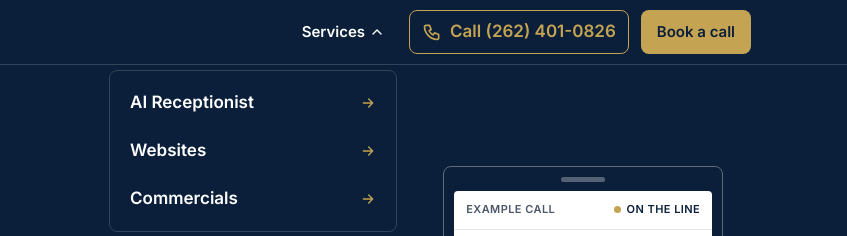
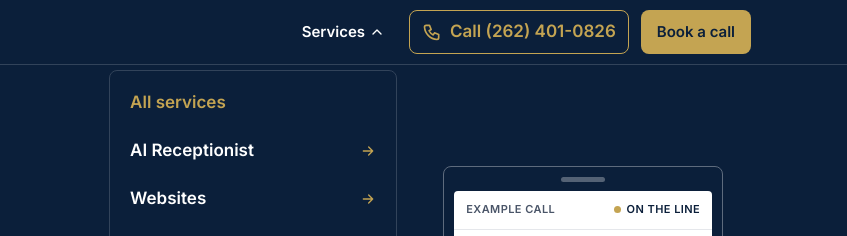
Before and after one commit to OJ-Holdings/ojsolutions-site, an Astro site: page / in a window 1280 px wide. Both pictures are taken after a click on the heading "Services". Shown: the top 236 px of the page, 433-1280 px from the left. Built offline with nearby package versions, Linux system fonts and the light colour scheme; Astro itself is replaced by a stand-in of ours.

Commit message:
feat: surface all services, trade pages and call data handling

```diff
--- a/src/components/Header.astro
+++ b/src/components/Header.astro
@@ -30,6 +30,7 @@ const path = Astro.url.pathname.replace(/\.html$/, "").replace(/\/$/, "") || "/"
           <ul
             class="rule-soft absolute inset-x-0 top-full border-b bg-navy px-4 pb-3 sm:px-6 md:inset-x-auto md:right-0 md:mt-4 md:w-72 md:rounded-lg md:border md:p-2"
           >
+            <li><a href="/services" class="flex min-h-12 items-center py-2 font-bold text-gold hover:underline md:px-3">All services</a></li>
             {
               SERVICES.map((s) => (
                 <li class="rule-soft border-t first:border-t-0 md:border-t-0">
```
